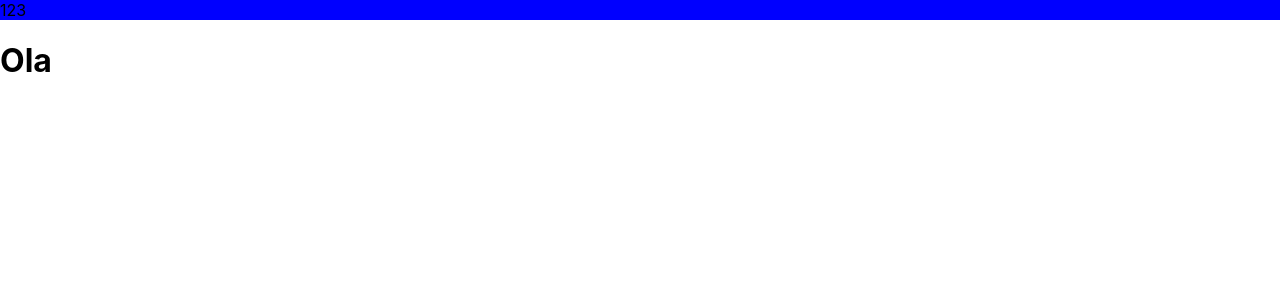
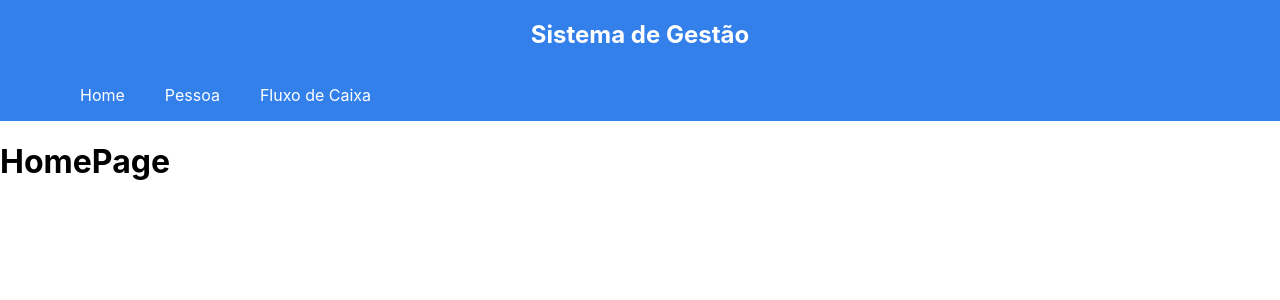
Before and after one commit to ejuscar/ProjetoAplicado.UI, a React (Create React App) app: page / in a window 1280 px wide. Shown: the top 300 px of the page. Built offline with nearby package versions, Linux system fonts and the light colour scheme.

Commit message:
Criada estrutura principal

```diff
--- a/src/components/nav-bar/nav-bar.component.tsx
+++ b/src/components/nav-bar/nav-bar.component.tsx
@@ -1,7 +1,25 @@
+import { MENUS } from "../../routes/menus";
 import "./nav-bar.style.css";
 
 function NavBarComponent() {
-	return <nav>123</nav>;
+	return (
+		<nav>
+			<div id="nav-title">
+				<h1>Sistema de Gestão</h1>
+			</div>
+			<div id="nav-menu">
+				<ul id="menu">
+					{MENUS.map(({ nomeMenu, linkMenu }) => {
+						return (
+							<li>
+								<a href={linkMenu}>{nomeMenu}</a>
+							</li>
+						);
+					})}
+				</ul>
+			</div>
+		</nav>
+	);
 }
 
 export default NavBarComponent;
--- a/src/components/nav-bar/nav-bar.style.css
+++ b/src/components/nav-bar/nav-bar.style.css
@@ -1,5 +1,31 @@
 nav {
 	width: 100%;
-	heigth: 10px;
-	background-color: blue;
+	height: auto;
+	background-color: #3480eb;
+	color: white;
+	text-align: center;
 }
+
+#nav-title {
+	padding: 20px;
+}
+
+#nav-title > h1 {
+	margin: 0;
+}
+
+#nav-menu {
+	display: flex;
+	justify-content: flex-start;
+	padding: 0 20px;
+}
+
+ul#menu li {
+	display: inline-block;
+	padding: 0 20px;
+}
+
+ul#menu li > a {
+	text-decoration: none;
+	color: white;
+}
--- a/src/index.tsx
+++ b/src/index.tsx
@@ -1,6 +1,7 @@
 import React from "react";
 import ReactDOM from "react-dom/client";
 import { RouterProvider } from "react-router-dom";
+import NavBarComponent from "./components/nav-bar/nav-bar.component";
 
 import "./index.css";
 import router from "./routes/router";
@@ -10,6 +11,7 @@ const root = ReactDOM.createRoot(
 );
 root.render(
 	<React.StrictMode>
+		<NavBarComponent />
 		<RouterProvider router={router} />
 	</React.StrictMode>
 );
--- /dev/null
+++ b/src/pages/fluxo-de-caixa/fluxo-de-caixa.page.tsx
@@ -0,0 +1,3 @@
+export default function FluxoDeCaixaListPage() {
+	return <div>FluxoDeCaixaListPage</div>;
+}
--- a/src/pages/home.page.tsx
+++ b/src/pages/home.page.tsx
@@ -1,10 +1,7 @@
-import NavBarComponent from "../components/nav-bar/nav-bar.component";
-
 function HomePage() {
 	return (
 		<>
-			<NavBarComponent />
-			<h1>Ola</h1>
+			<h1>HomePage</h1>
 		</>
 	);
 }
--- /dev/null
+++ b/src/pages/pessoa/pessoa.list.page.tsx
@@ -0,0 +1,3 @@
+export default function PessoaListPage() {
+	return <h1>Pessoa</h1>;
+}
--- /dev/null
+++ b/src/routes/menus.tsx
@@ -0,0 +1,19 @@
+export interface IMenu {
+	nomeMenu: string;
+	linkMenu: string;
+}
+
+export const MENUS: IMenu[] = [
+	{
+		nomeMenu: "Home",
+		linkMenu: "/",
+	},
+	{
+		nomeMenu: "Pessoa",
+		linkMenu: "/pessoas",
+	},
+	{
+		nomeMenu: "Fluxo de Caixa",
+		linkMenu: "/fluxo-de-caixa",
+	},
+];
```
Also changed, not shown: src/routes/router.tsx (+10 -0 lines).
